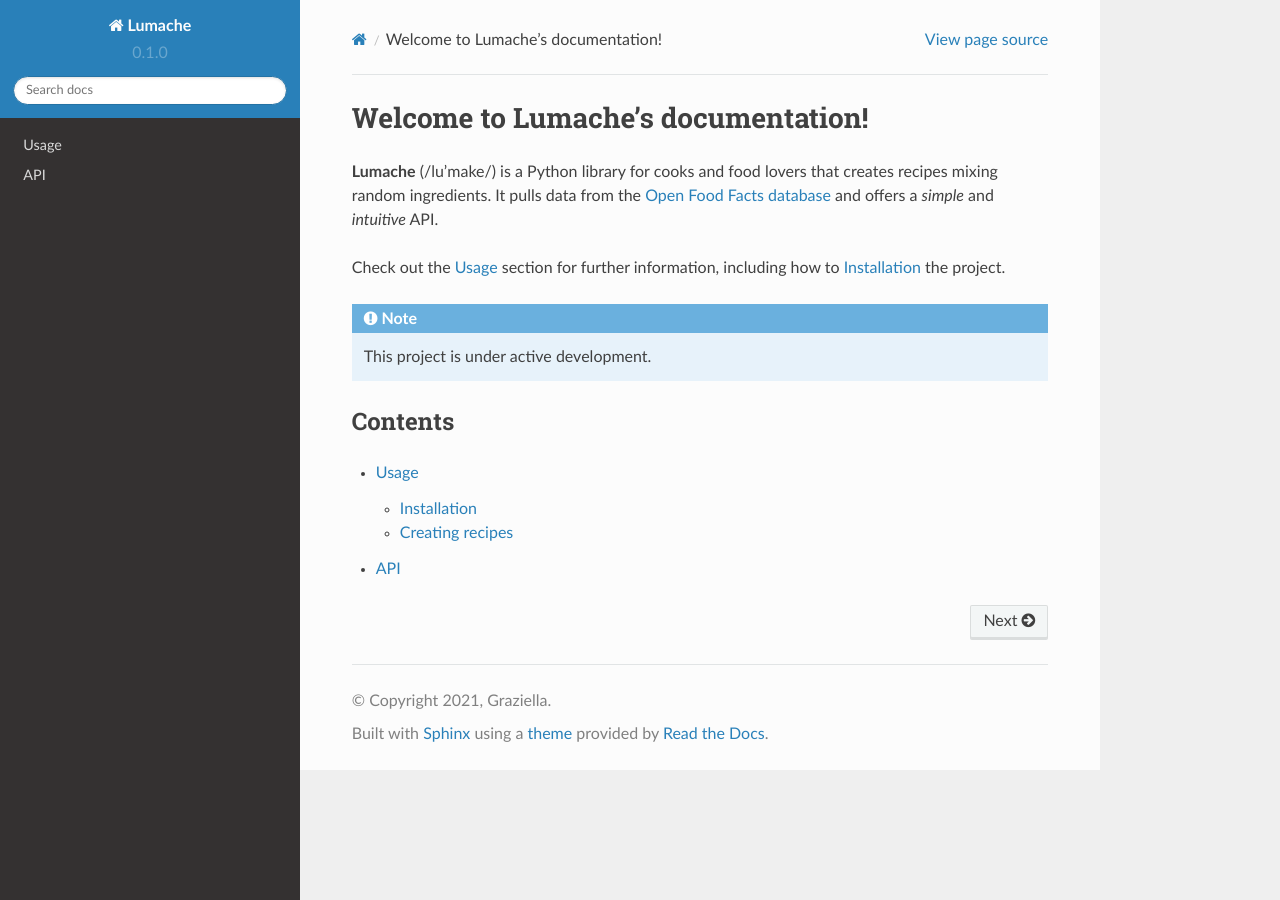
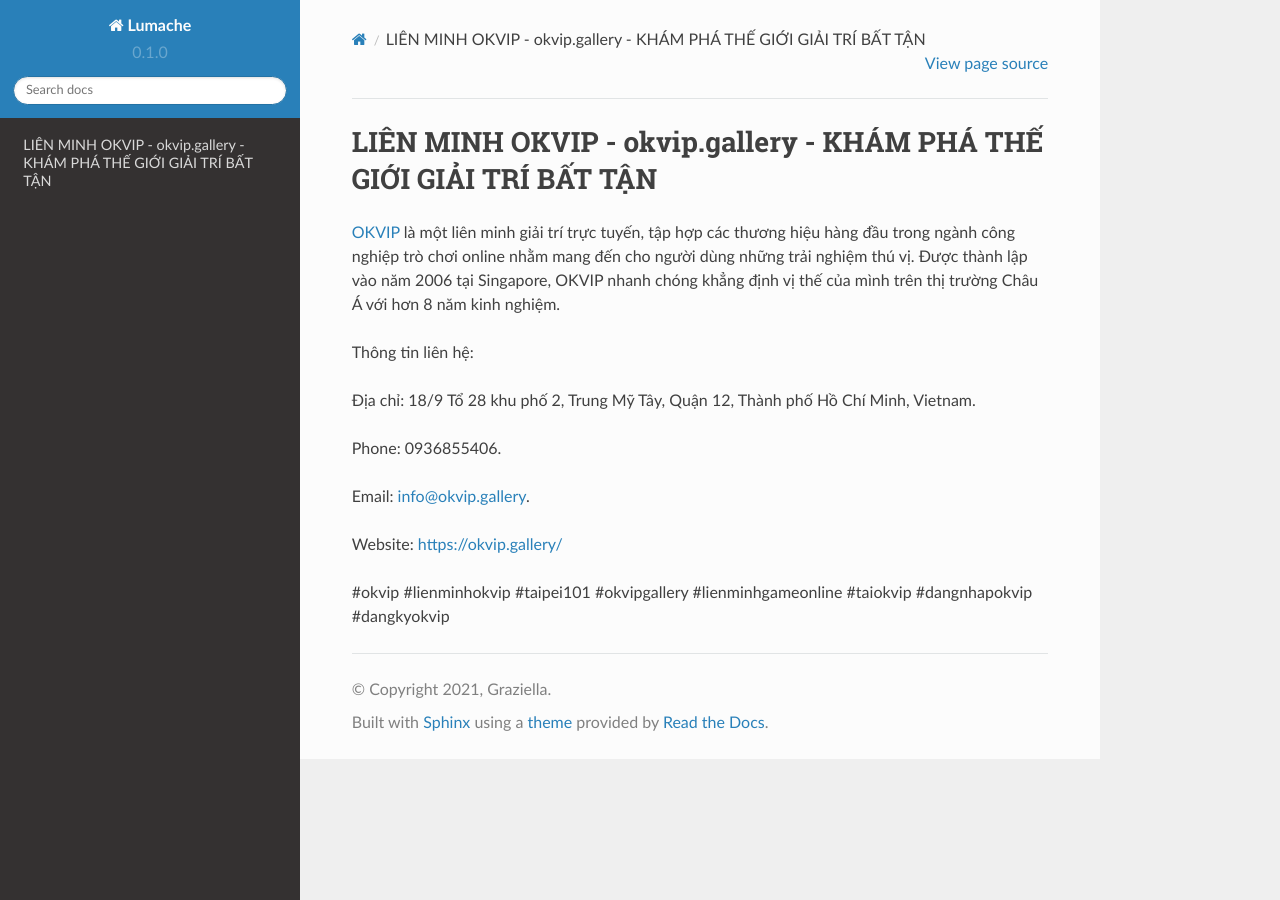
Before and after one commit to phamduyhong/okvipgallery, a Sphinx documentation site: the page built from docs/source/index.rst, in a window 1280 px wide. Built offline with Sphinx 7.4.7 and the Read the Docs theme 2.0.0, drawn with Linux system fonts in a browser that asks for light colours.

Commit message:
Update index.rst

```diff
--- a/docs/source/index.rst
+++ b/docs/source/index.rst
@@ -1,22 +1,16 @@
-Welcome to Lumache's documentation!
+LIÊN MINH OKVIP - okvip.gallery - KHÁM PHÁ THẾ GIỚI GIẢI TRÍ BẤT TẬN
 ===================================
 
-**Lumache** (/lu'make/) is a Python library for cooks and food lovers
-that creates recipes mixing random ingredients.
-It pulls data from the `Open Food Facts database <https://world.openfoodfacts.org/>`_
-and offers a *simple* and *intuitive* API.
+`OKVIP <https://okvip.gallery/>`_ là một liên minh giải trí trực tuyến, tập hợp các thương hiệu hàng đầu trong ngành công nghiệp trò chơi online nhằm mang đến cho người dùng những trải nghiệm thú vị. Được thành lập vào năm 2006 tại Singapore, OKVIP nhanh chóng khẳng định vị thế của mình trên thị trường Châu Á với hơn 8 năm kinh nghiệm.
 
-Check out the :doc:`usage` section for further information, including
-how to :ref:`installation` the project.
+Thông tin liên hệ:
 
-.. note::
+Địa chỉ: 18/9 Tổ 28 khu phố 2, Trung Mỹ Tây, Quận 12, Thành phố Hồ Chí Minh, Vietnam.
 
-   This project is under active development.
+Phone: 0936855406.
 
-Contents
---------
+Email: info@okvip.gallery.
 
-.. toctree::
+Website: https://okvip.gallery/
 
-   usage
-   api
+#okvip #lienminhokvip #taipei101 #okvipgallery #lienminhgameonline #taiokvip #dangnhapokvip #dangkyokvip
```
